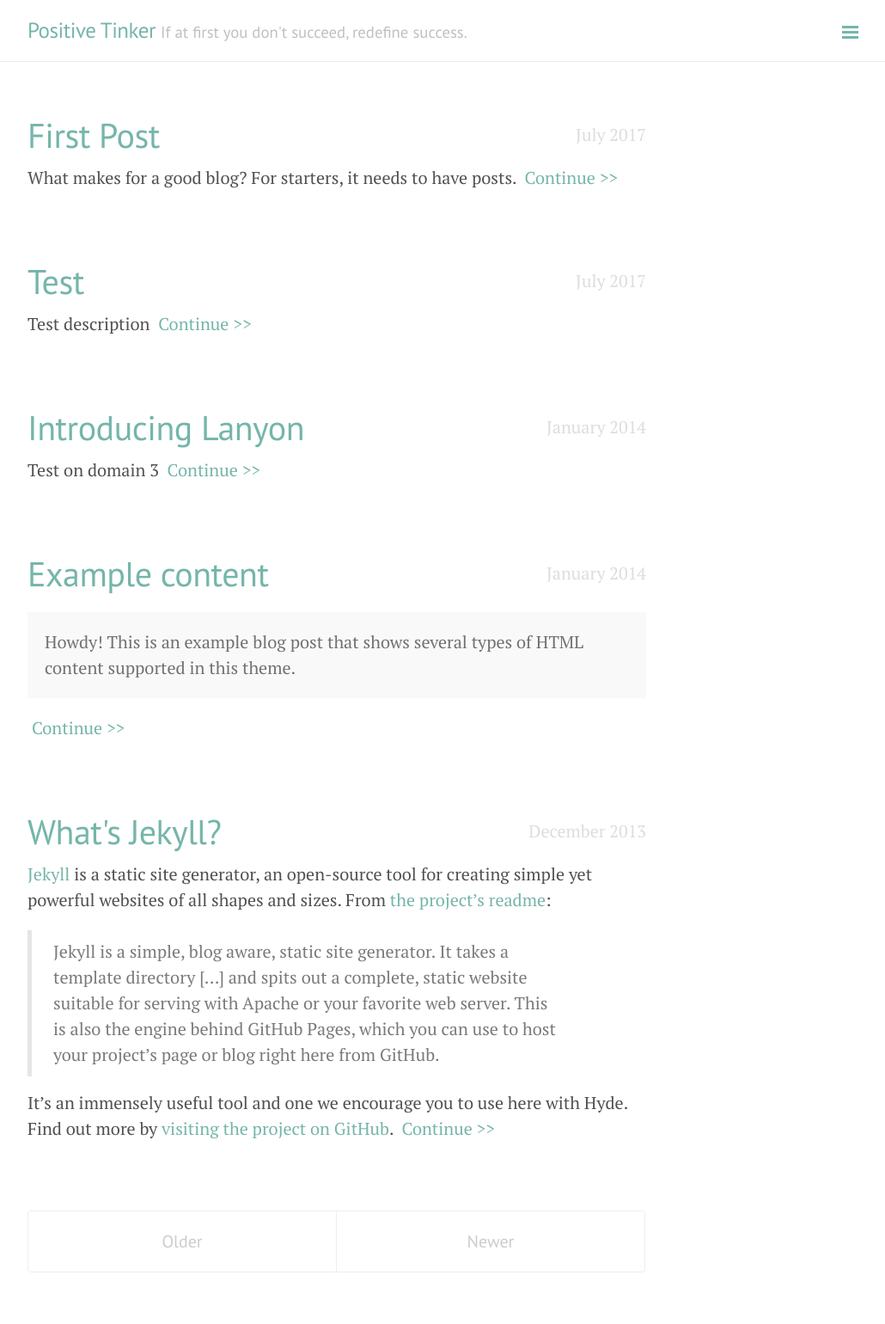
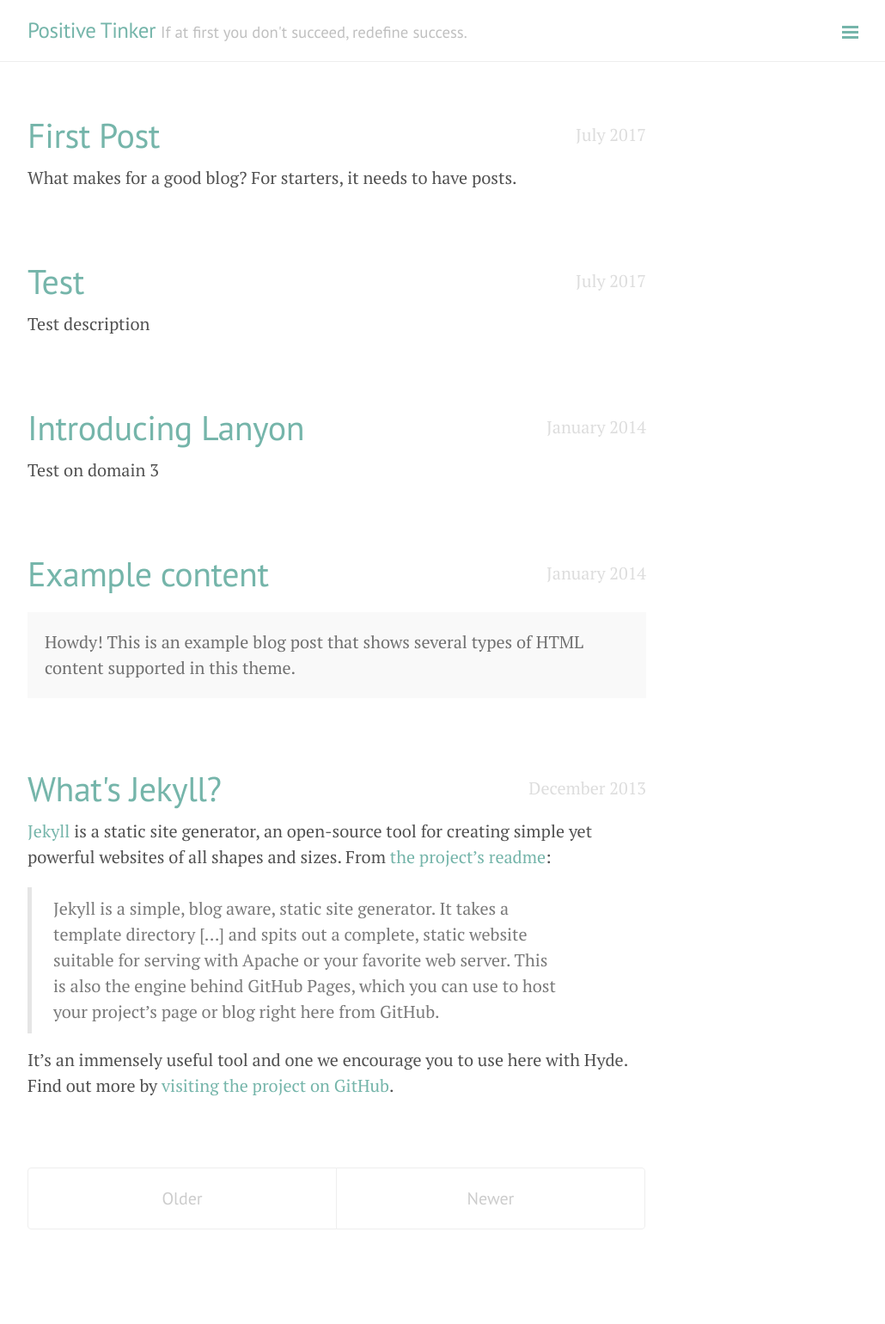
Before and after one commit to MikeTV/PositiveTinker, a Jekyll site: the page built from index.html, in a window 1280 px wide. Shown: the whole page at 86% size, without its empty margins (248-1278 px from the left). Built offline with Jekyll 4.4.1, drawn with Linux system fonts in a browser that asks for light colours; the list of posts is cut into pages by our own code; after the commit the page ends 1490 px from its top, so only the background shows below that.

Commit message:
Update index.html

```diff
--- a/index.html
+++ b/index.html
@@ -17,7 +17,7 @@ layout: default
       {% else %}
           {{ post.excerpt | remove: '<p>' | remove: '</p>' }}
     {% endif %}
-    &nbsp;<a href="{{ post.url }}">Continue&nbsp;&gt;&gt;</a>
+    <!--&nbsp;<a href="{{ post.url }}">Continue&nbsp;&gt;&gt;</a>-->
     </p>
 
   </div>
```
